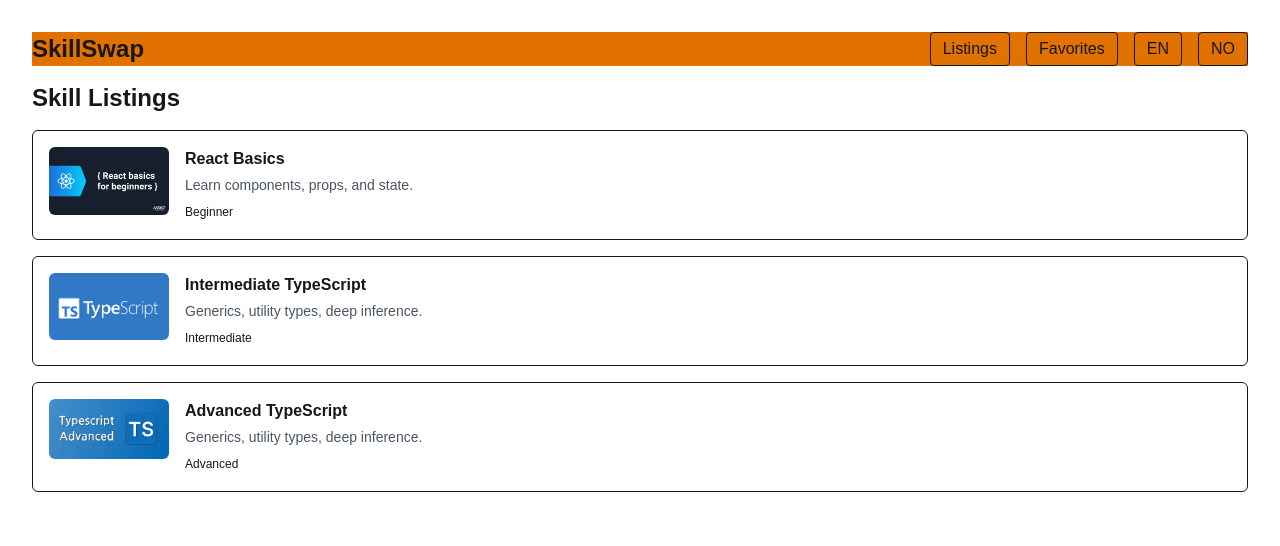
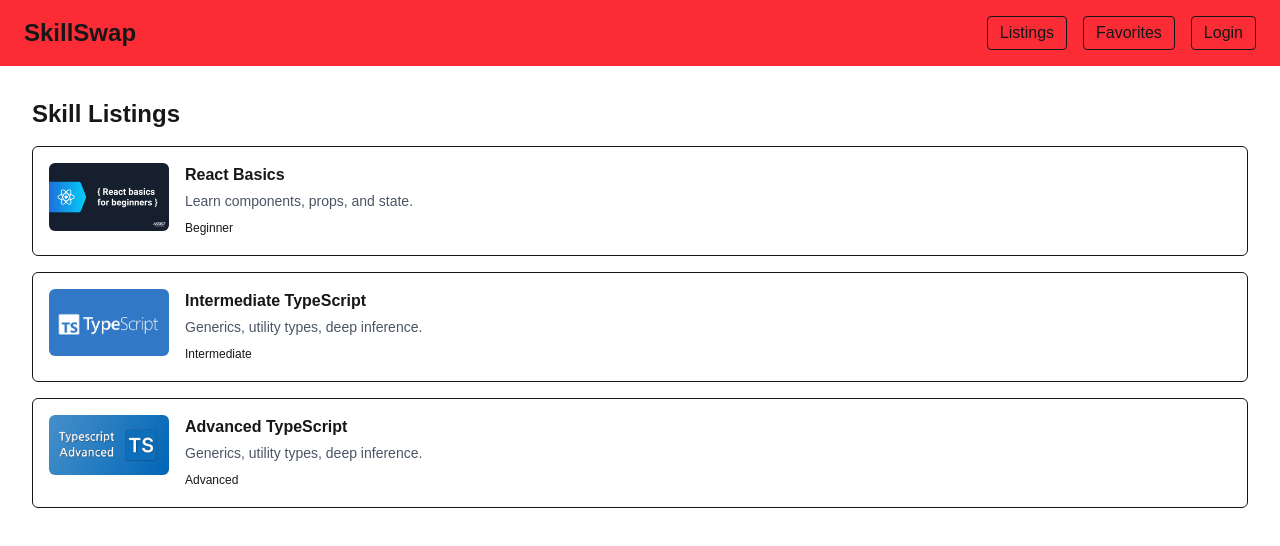
Before and after one commit to Shir-oh/skillswap, a Next.js app: page /en in a window 1280 px wide. Shown: the top 546 px of the page. Built offline with nearby package versions, Linux system fonts and the light colour scheme.

Commit message:
[style] refactor layout and header components for improved structure and styling

```diff
--- a/src/app/[locale]/layout.tsx
+++ b/src/app/[locale]/layout.tsx
@@ -14,9 +14,11 @@ export default async function Layout({ children, params }: Props) {
     }
 
     return (
-        <div className="p-8 space-y-4">
-            <Header locale={locale} />
-            {children}
+        <div className="min-h-screen">
+            < Header locale={locale} />
+            <main className="p-8">
+                {children}
+            </main>
         </div >
     )
 }
--- a/src/components/layout/Header.tsx
+++ b/src/components/layout/Header.tsx
@@ -4,10 +4,10 @@ type Props = {
     locale: string;
 }
 
-// logo, navigation, search profile button
 export default function Header({ locale }: Props) {
     return (
-        <div className="bg-amber-600 flex items-center justify-between">
+        <header className="bg-red-500">
+            <div className="flex items-center justify-between px-6 py-4">
                 <Link href={`/${locale}`} className="text-2xl font-bold">
                     SkillSwap
                 </Link>
@@ -21,14 +21,18 @@ export default function Header({ locale }: Props) {
                         Favorites
                     </Link>
 
-                <Link href="/en" className="px-3 py-1 border rounded">
+                    <button className="px-3 py-1 border rounded">Login</button>
+
+
+                    {/* <Link href="/en" className="px-3 py-1 border rounded">
                         EN
                     </Link>
                     <Link href="/en" className="px-3 py-1 border rounded">
                         NO
-                </Link>
+                    </Link> */}
+
                 </nav>
-
             </div>
+        </header >
     )
 }
```
Lines whose indentation alone changed are shown as unchanged.
